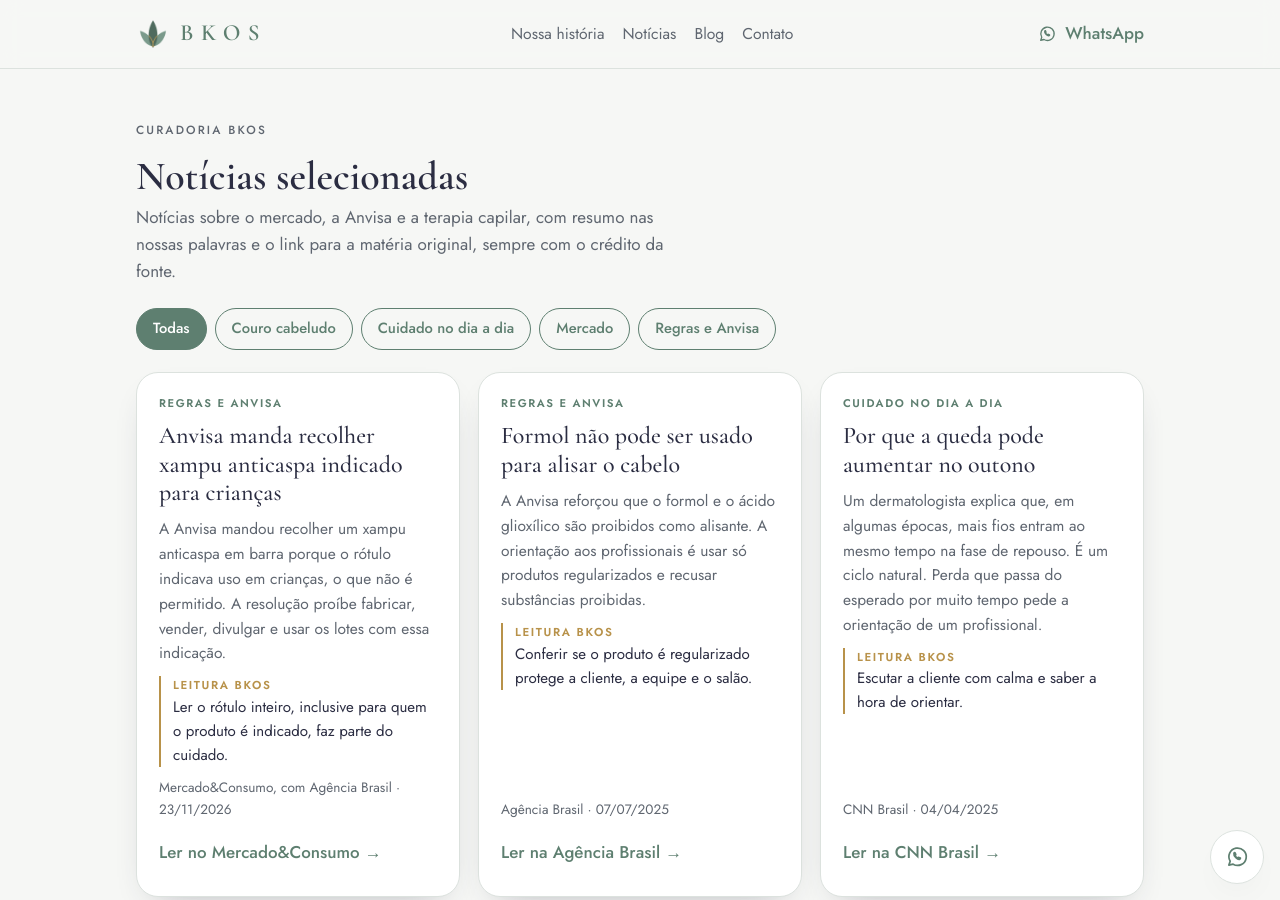
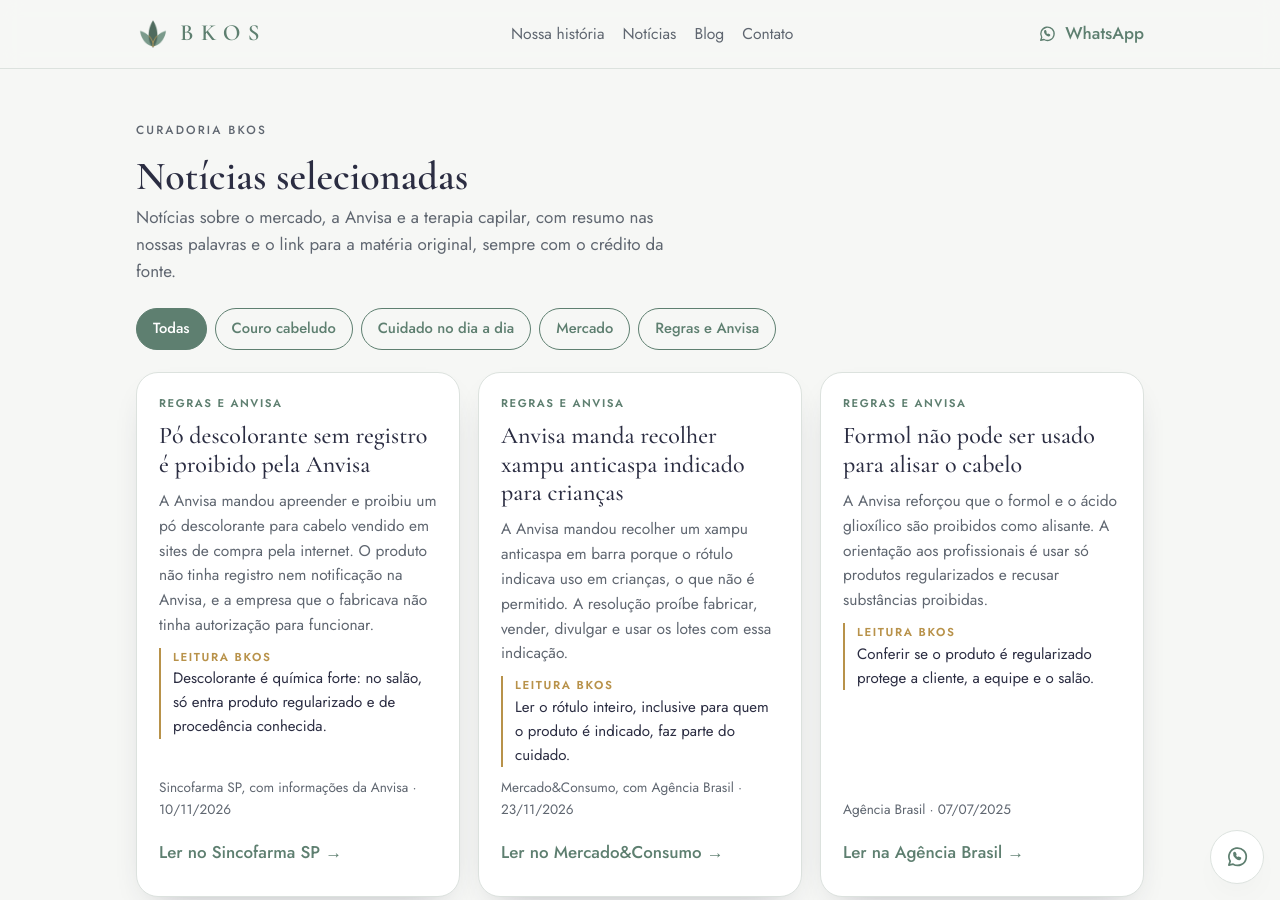
Before and after one commit to bhsmachado/site-bkos, a Jekyll site: the page built from noticias.html, in a window 1280 px wide and 900 px high. Built offline with Jekyll 4.4.1, drawn with Linux system fonts in a browser that asks for light colours.

Commit message:
Notícias: pó descolorante sem registro proibido pela Anvisa
Co-Authored-By: Claude Opus 5.5 <noreply@anthropic.com>
Claude-Session: https://claude.ai/code/session_01EmuMmAH2sHs1g72ZQ4CWxx

```diff
--- a/noticias.html
+++ b/noticias.html
@@ -7,6 +7,11 @@ description: Notícias selecionadas pela BKOS sobre o mercado, a Anvisa e a tera
   <div class="sh"><div><p class="eye">Curadoria BKOS</p><h2>Notícias selecionadas</h2><p class="sub">Notícias sobre o mercado, a Anvisa e a terapia capilar, com resumo nas nossas palavras e o link para a matéria original, sempre com o crédito da fonte.</p></div></div>
   <div class="chips" role="group" aria-label="Filtrar por assunto"><button class="chip" type="button" aria-pressed="true" data-f="">Todas</button><button class="chip" type="button" aria-pressed="false" data-f="Couro cabeludo">Couro cabeludo</button><button class="chip" type="button" aria-pressed="false" data-f="Cuidado no dia a dia">Cuidado no dia a dia</button><button class="chip" type="button" aria-pressed="false" data-f="Mercado">Mercado</button><button class="chip" type="button" aria-pressed="false" data-f="Regras e Anvisa">Regras e Anvisa</button></div>
   <div class="grid" id="lista">
+    <article class="card" data-t="Regras e Anvisa"><span class="tag">Regras e Anvisa</span><h3>Pó descolorante sem registro é proibido pela Anvisa</h3>
+      <p>A Anvisa mandou apreender e proibiu um pó descolorante para cabelo vendido em sites de compra pela internet. O produto não tinha registro nem notificação na Anvisa, e a empresa que o fabricava não tinha autorização para funcionar.</p>
+      <div class="leit"><b>Leitura BKOS</b>Descolorante é química forte: no salão, só entra produto regularizado e de procedência conhecida.</div>
+      <span class="src">Sincofarma SP, com informações da Anvisa · 10/11/2026</span>
+      <a class="go" href="https://sincofarmasp.com.br/2026/11/10/saneante-e-cosmetico-sao-proibidos-pela-anvisa/" target="_blank" rel="noopener">Ler no Sincofarma SP →</a></article>
     <article class="card" data-t="Regras e Anvisa"><span class="tag">Regras e Anvisa</span><h3>Anvisa manda recolher xampu anticaspa indicado para crianças</h3>
       <p>A Anvisa mandou recolher um xampu anticaspa em barra porque o rótulo indicava uso em crianças, o que não é permitido. A resolução proíbe fabricar, vender, divulgar e usar os lotes com essa indicação.</p>
       <div class="leit"><b>Leitura BKOS</b>Ler o rótulo inteiro, inclusive para quem o produto é indicado, faz parte do cuidado.</div>
```
